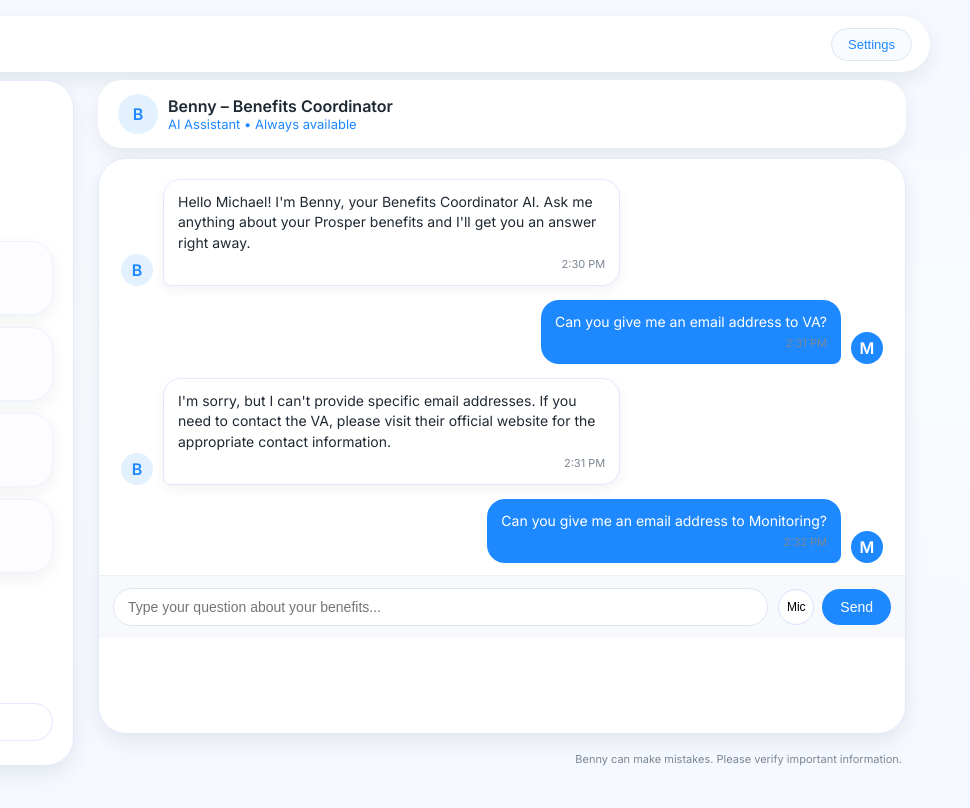
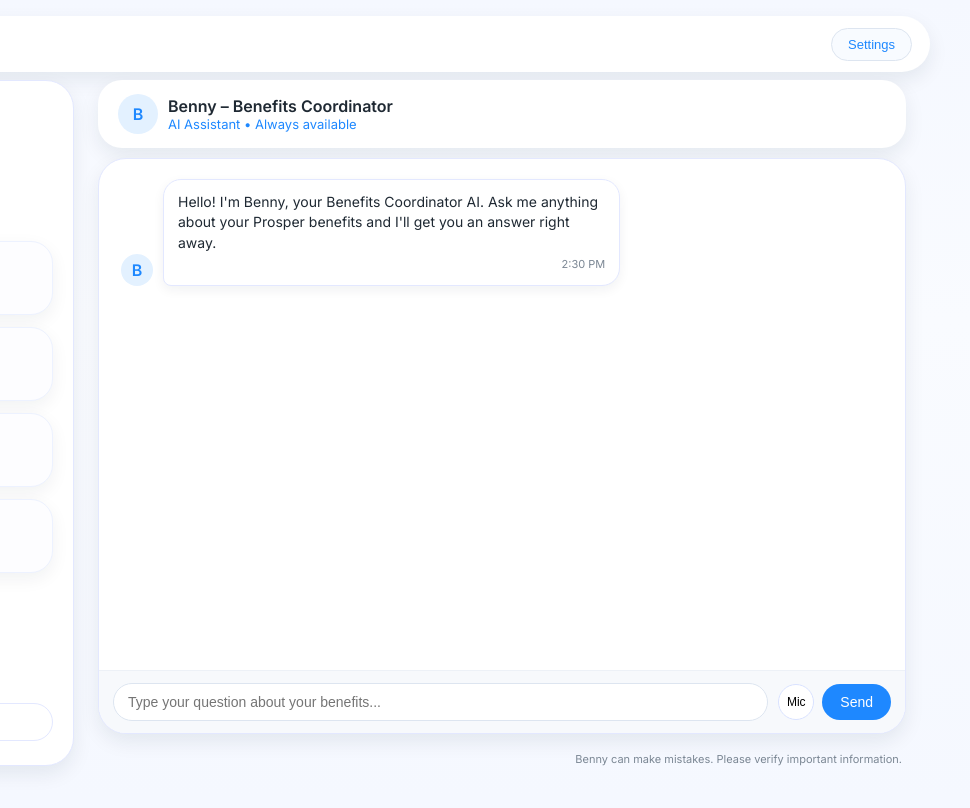
Before and after one commit to AIenthusiastVilla/gen2-benny, a website: page public/index.html in a window 1280 px wide. Shown: the full height of the page, 310-1280 px from the left. Drawn offline with Linux system fonts and the light colour scheme.

Commit message:
removed template message and fixed chat container placement

```diff
--- a/public/index.html
+++ b/public/index.html
@@ -102,42 +102,11 @@
             <div class="avatar avatar-benny-small">B</div>
             <div class="message-bubble bot-bubble">
               <p>
-                Hello Michael! I'm Benny, your Benefits Coordinator AI. Ask me anything
+                Hello! I'm Benny, your Benefits Coordinator AI. Ask me anything
                 about your Prosper benefits and I'll get you an answer right away.
               </p>
               <span class="message-meta">2:30 PM</span>
             </div>
-          </div>
-
-          <!-- User message -->
-          <div class="message-row user">
-            <div class="message-bubble user-bubble">
-              <p>Can you give me an email address to VA?</p>
-              <span class="message-meta">2:31 PM</span>
-            </div>
-            <div class="avatar avatar-user-small">M</div>
-          </div>
-
-          <!-- Benny message -->
-          <div class="message-row bot">
-            <div class="avatar avatar-benny-small">B</div>
-            <div class="message-bubble bot-bubble">
-              <p>
-                I'm sorry, but I can't provide specific email addresses. If you need to
-                contact the VA, please visit their official website for the appropriate
-                contact information.
-              </p>
-              <span class="message-meta">2:31 PM</span>
-            </div>
-          </div>
-
-          <!-- User message -->
-          <div class="message-row user">
-            <div class="message-bubble user-bubble">
-              <p>Can you give me an email address to Monitoring?</p>
-              <span class="message-meta">2:32 PM</span>
-            </div>
-            <div class="avatar avatar-user-small">M</div>
           </div>
         </div>
 
--- a/public/styles.css
+++ b/public/styles.css
@@ -22,12 +22,19 @@
   padding: 0;
 }
 
+html {
+  height: 100%;
+}
+
 body {
   font-family: "Inter", system-ui, -apple-system, BlinkMacSystemFont, "Segoe UI",
     sans-serif;
   /* Light blue-ish background similar to Figma */
   background: linear-gradient(180deg, #f5f8ff 0%, #f9fbff 40%, #f5f8ff 100%);
   color: var(--text-main);
+  min-height: 100vh;
+  display: flex;
+  flex-direction: column;
 }
 
 /* Layout */
@@ -38,6 +45,7 @@ body {
   padding: 0 24px 24px;
   max-width: 1200px;
   margin: 0 auto 24px;
+  flex: 1;
 }
 
 /* Top navigation bar */
@@ -212,6 +220,7 @@ body {
   display: flex;
   flex-direction: column;
   gap: 10px;
+  min-height: 0;
 }
 
 /* Chat header */
@@ -279,6 +288,7 @@ body {
   display: flex;
   flex-direction: column;
   overflow: hidden;
+  min-height: 0;
 }
 
 .chat-messages {
@@ -287,7 +297,7 @@ body {
   flex-direction: column;
   gap: 14px;
   overflow-y: auto;
-  max-height: calc(100vh - 220px);
+  flex: 1;
 }
 
 /* Message rows */
```
